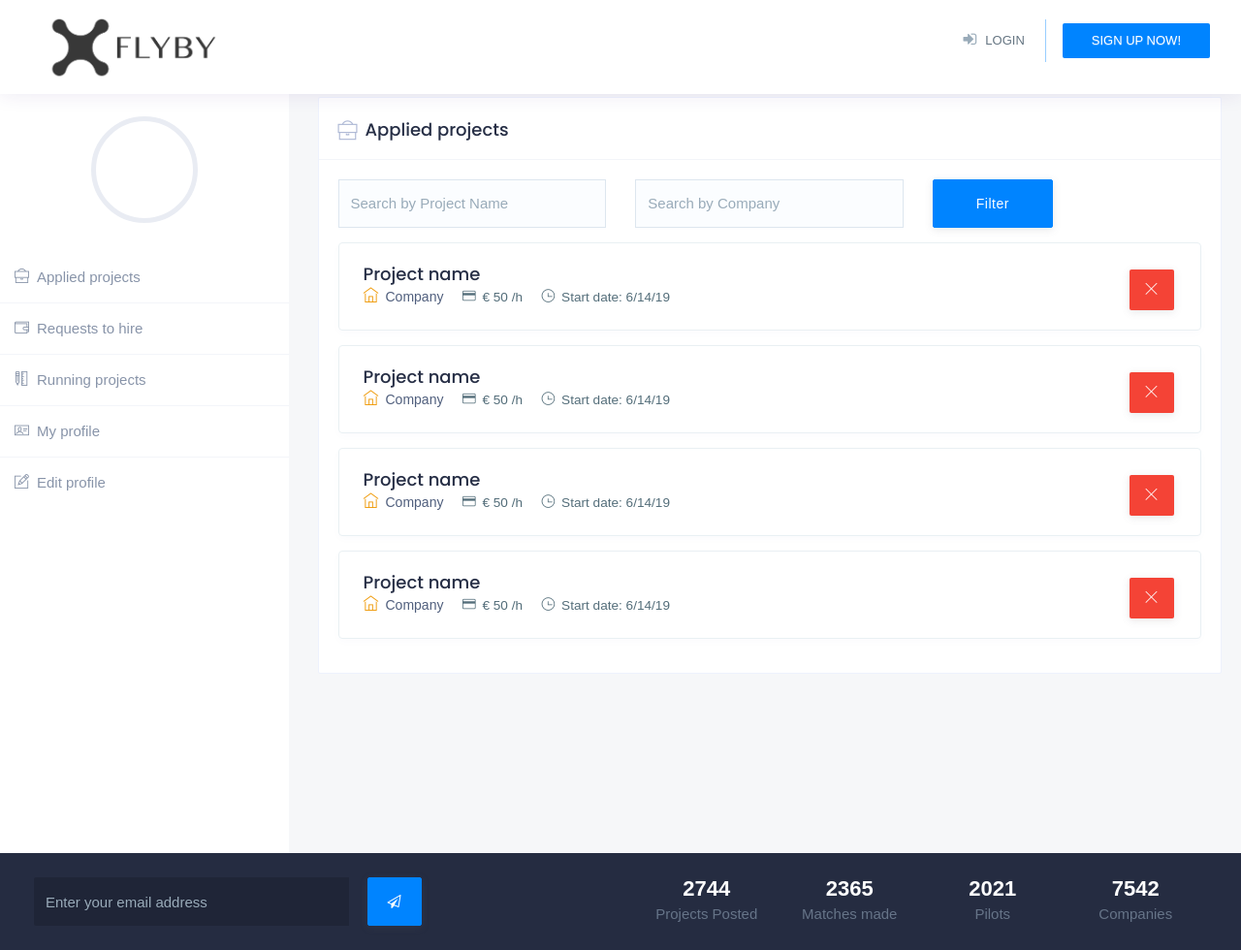
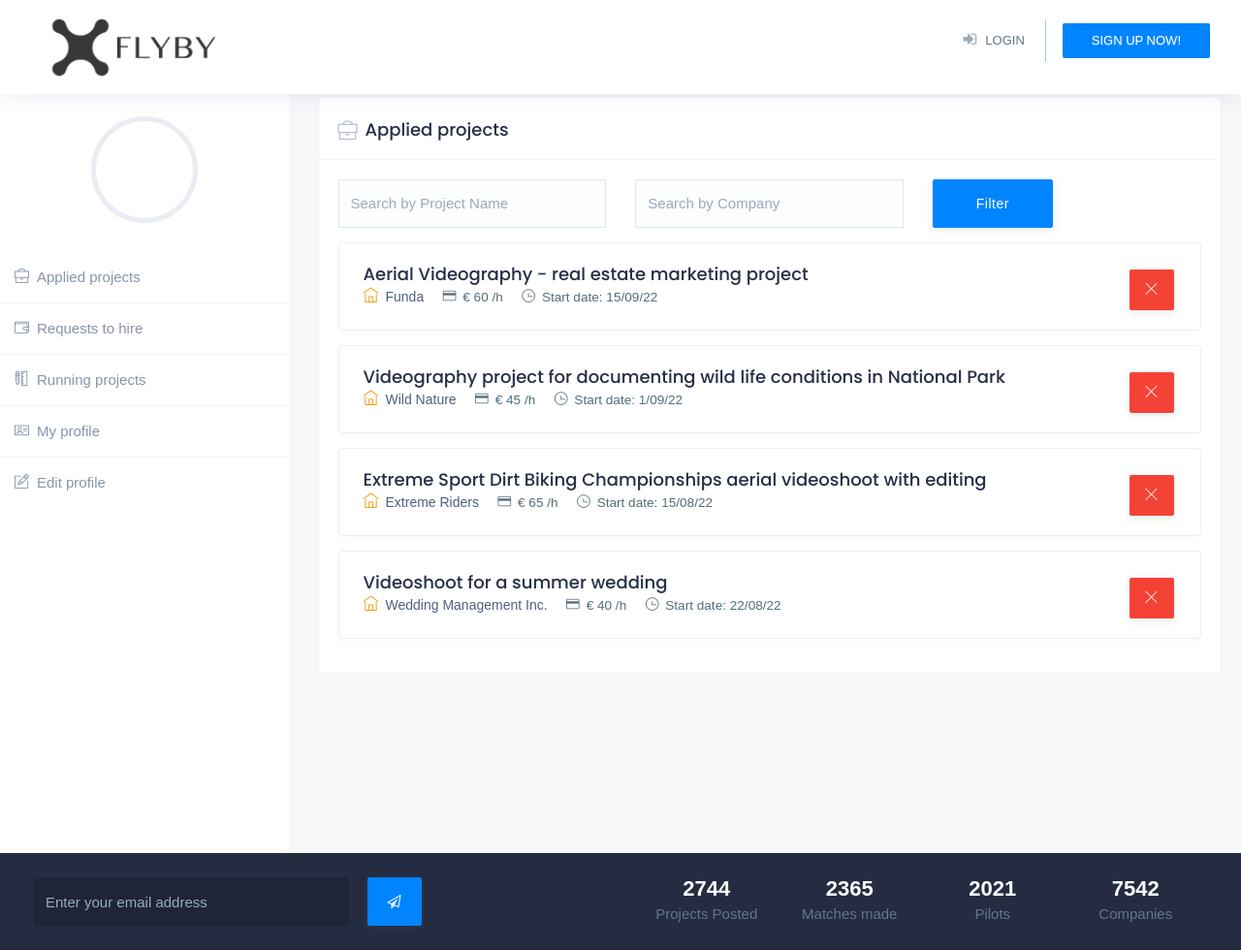
Before and after one commit to Yaikazeeman/flyby, a Flask app: page /applied_projects in a window 1280 px wide. Shown: the top 980 px of the page at 97% size. Run offline with Flask 2, Linux system fonts and the light colour scheme; some libraries are stand-ins or nearby versions; some web fonts are replaced.

Commit message:
finishing touches

```diff
--- a/source/__init__.py
+++ b/source/__init__.py
@@ -229,7 +229,7 @@ def handle_register_pilot(pilot_id):
     with engine.connect() as connection:
         connection.execute(insert_query)
 
-        return redirect(url_for("login"))
+        return redirect(url_for("/"))
 
 
 @app.route("/register_company/<company_id>", methods=["POST"])
@@ -267,7 +267,7 @@ def handle_register_company(company_id):
     with engine.connect() as connection:
         connection.execute(insert_query)
 
-        return redirect(url_for("login"))
+        return redirect(url_for("/"))
 
 
 ################################# start pilot part
--- a/source/templates/c_running_projects.html
+++ b/source/templates/c_running_projects.html
@@ -65,7 +65,7 @@
 												</thead>
 												<tbody>
 												<tr>
-													<th scope="row"><a href="job-detail-3.html">Videographer for Real Estate Project</a></th>
+													<th scope="row"><a href="#">Videographer for Real Estate Project</a></th>
 													<td>10 june 2022</td>
 													<td>
 													<div class="job-buttons">
@@ -79,7 +79,7 @@
 												</td>
 												</tr>
 												<tr>
-													<th scope="row"><a href="job-detail-3.html">Real estate property aerial photograpy #6</a></th>
+													<th scope="row"><a href="#">Real estate property aerial photograpy #6</a></th>
 
 													<td>9 may 2022</td>
 													<td>
--- a/source/templates/p_applied_projects.html
+++ b/source/templates/p_applied_projects.html
@@ -77,10 +77,10 @@
 														<img src="assets/img/com-1.jpg" class="attachment-thumbnail" alt="Academy Pro Theme">
 													</div> -->
 													<div class="job-details">
-														<h3 class="job-name">Project name</h3>
-														<small class="job-company"><i class="ti-home"></i><a href="#">Company</a></small>
-														<small class="job-sallery"><i class="ti-credit-card"></i>€ 50 /h</small>
-														<small class="job-update"><i class="ti-time"></i>Start date: 6/14/19</small>
+														<h3 class="job-name">Aerial Videography - real estate marketing project</h3>
+														<small class="job-company"><i class="ti-home"></i><a href="#">Funda</a></small>
+														<small class="job-sallery"><i class="ti-credit-card"></i>€ 60 /h</small>
+														<small class="job-update"><i class="ti-time"></i>Start date: 15/09/22</small>
 													</div>
 												</div>
 												<div class="job-buttons">
@@ -94,10 +94,10 @@
 														<img src="assets/img/com-1.jpg" class="attachment-thumbnail" alt="Academy Pro Theme">
 													</div> -->
 													<div class="job-details">
-														<h3 class="job-name">Project name</h3>
-														<small class="job-company"><i class="ti-home"></i><a href="#">Company</a></small>
-														<small class="job-sallery"><i class="ti-credit-card"></i>€ 50 /h</small>
-														<small class="job-update"><i class="ti-time"></i>Start date: 6/14/19</small>
+														<h3 class="job-name">Videography project for documenting wild life conditions in National Park</h3>
+														<small class="job-company"><i class="ti-home"></i><a href="#">Wild Nature</a></small>
+														<small class="job-sallery"><i class="ti-credit-card"></i>€ 45 /h</small>
+														<small class="job-update"><i class="ti-time"></i>Start date: 1/09/22</small>
 													</div>
 												</div>
 												<div class="job-buttons">
@@ -110,10 +110,10 @@
 														<img src="assets/img/com-1.jpg" class="attachment-thumbnail" alt="Academy Pro Theme">
 													</div> -->
 													<div class="job-details">
-														<h3 class="job-name">Project name</h3>
-														<small class="job-company"><i class="ti-home"></i><a href="#">Company</a></small>
-														<small class="job-sallery"><i class="ti-credit-card"></i>€ 50 /h</small>
-														<small class="job-update"><i class="ti-time"></i>Start date: 6/14/19</small>
+														<h3 class="job-name">Extreme Sport Dirt Biking Championships aerial videoshoot with editing</h3>
+														<small class="job-company"><i class="ti-home"></i><a href="#">Extreme Riders</a></small>
+														<small class="job-sallery"><i class="ti-credit-card"></i>€ 65 /h</small>
+														<small class="job-update"><i class="ti-time"></i>Start date: 15/08/22</small>
 													</div>
 												</div>
 												<div class="job-buttons">
@@ -127,10 +127,10 @@
 														<img src="assets/img/com-1.jpg" class="attachment-thumbnail" alt="Academy Pro Theme">
 													</div> -->
 													<div class="job-details">
-														<h3 class="job-name">Project name</h3>
-														<small class="job-company"><i class="ti-home"></i><a href="#">Company</a></small>
-														<small class="job-sallery"><i class="ti-credit-card"></i>€ 50 /h</small>
-														<small class="job-update"><i class="ti-time"></i>Start date: 6/14/19</small>
+														<h3 class="job-name">Videoshoot for a summer wedding</h3>
+														<small class="job-company"><i class="ti-home"></i><a href="#">Wedding Management Inc.</a></small>
+														<small class="job-sallery"><i class="ti-credit-card"></i>€ 40 /h</small>
+														<small class="job-update"><i class="ti-time"></i>Start date: 22/08/22</small>
 													</div>
 												</div>
 												<div class="job-buttons">
```
Also changed, not shown: source/templates/c_posted_projects.html (+4 -4 lines).
